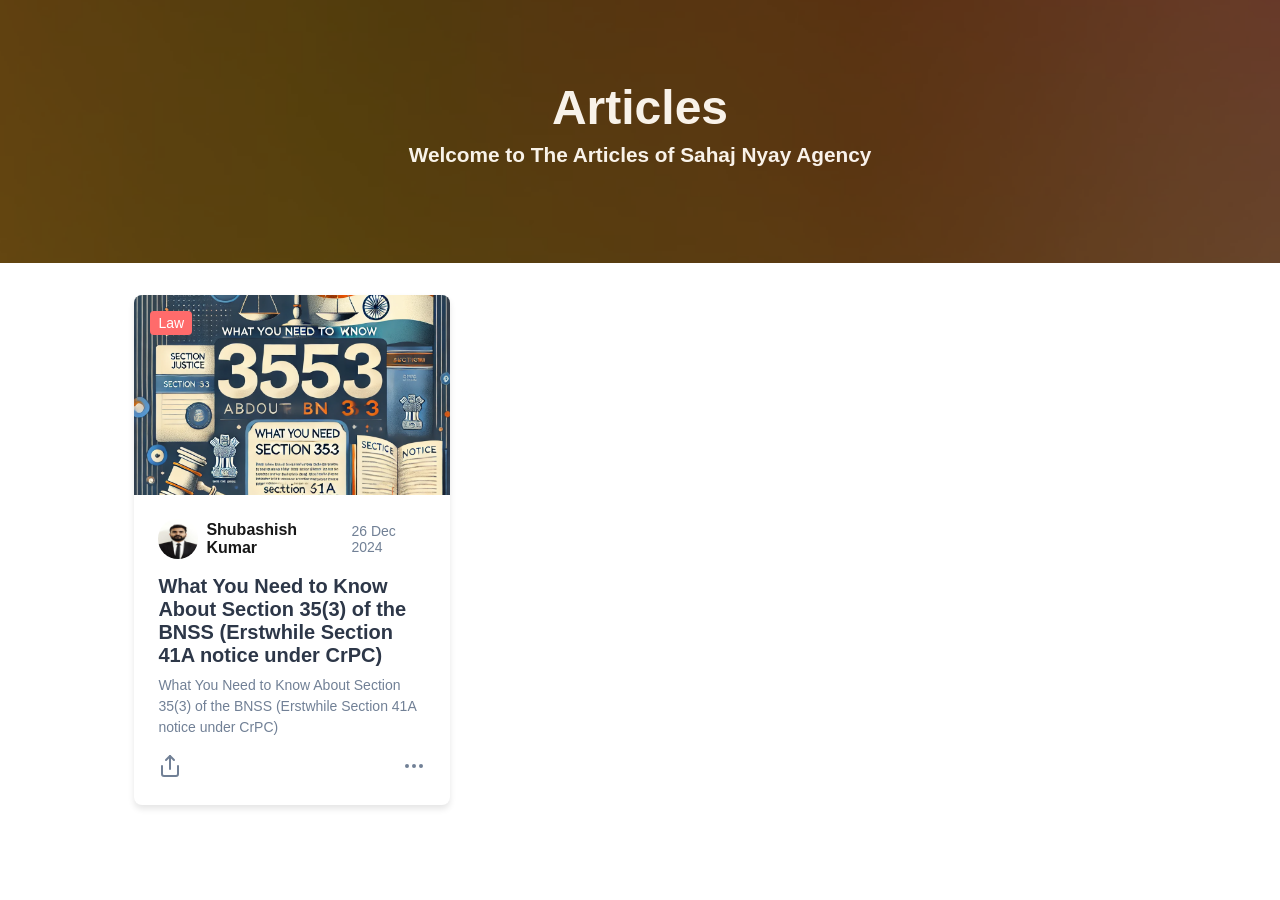
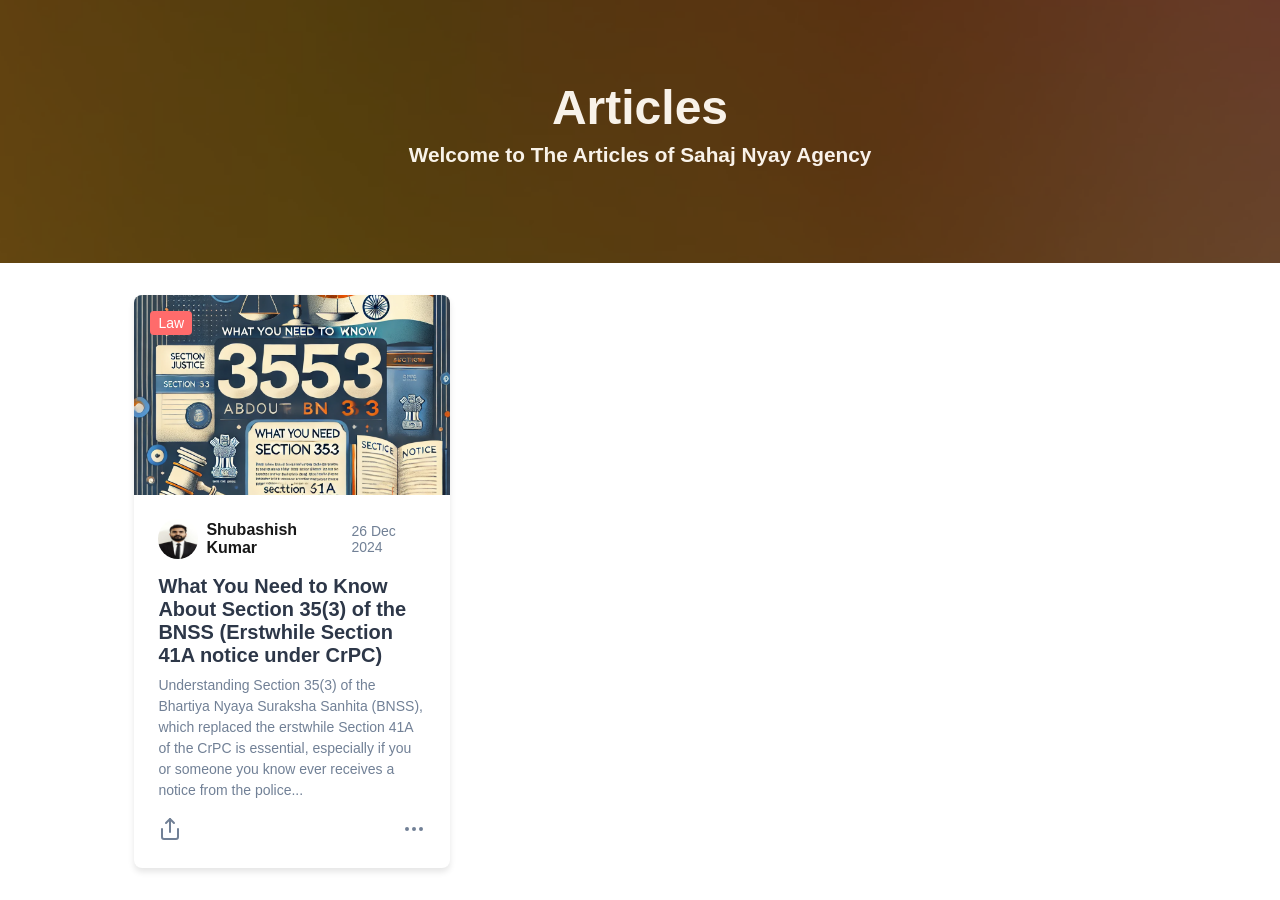
Before and after one commit to gautamkmahato/Law-firm, a Next.js app: page /blog in a window 1280 px wide. Before the commit the page ends 837 px from the top, so only its background shows below. Built offline with nearby package versions, Linux system fonts and the light colour scheme.

Commit message:
fixed the content issue in new page

```diff
--- a/app/components/Blog.jsx
+++ b/app/components/Blog.jsx
@@ -18,7 +18,9 @@ export default function BlogPostGrid() {
                 authorImage={profile1}
                 authorName='Shubashish Kumar'
                 date='26 Dec 2024'
-                excerpt="What You Need to Know About Section 35(3) of the BNSS (Erstwhile Section 41A notice under CrPC)"
+                excerpt="Understanding Section 35(3) of the Bhartiya Nyaya Suraksha Sanhita (BNSS),
+      which replaced the erstwhile Section 41A of the CrPC is essential, especially
+      if you or someone you know ever receives a notice from the police..."
             />
 
             </div>
```
